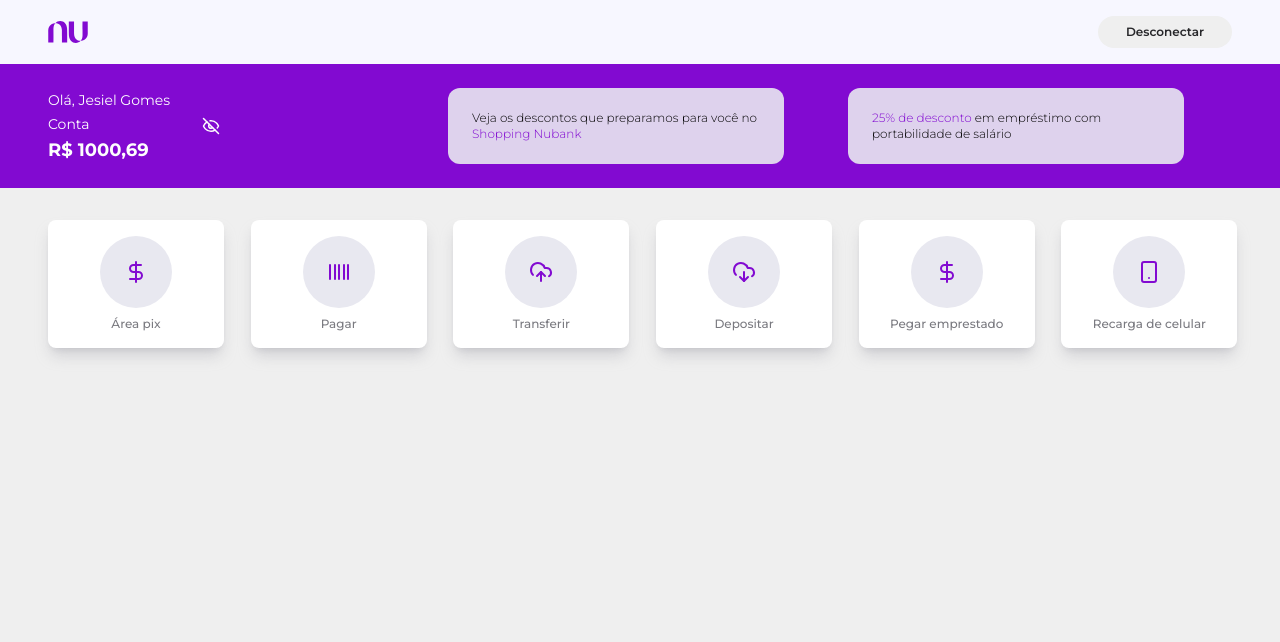
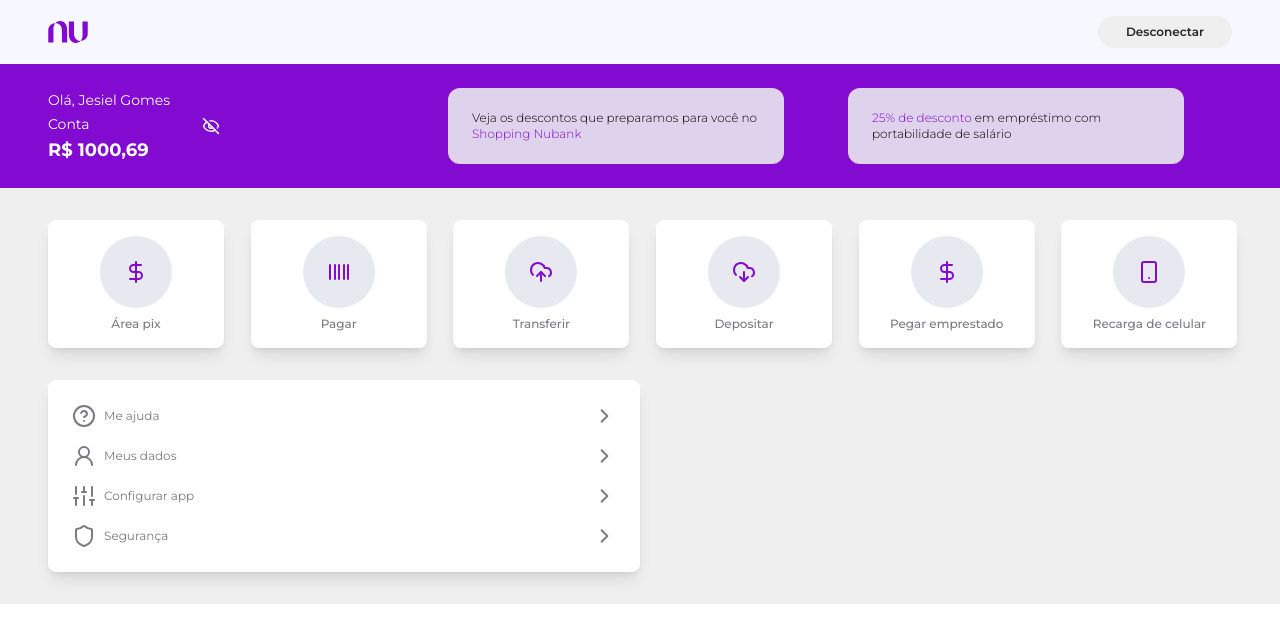
Before and after one commit to jesieldotdev/nubank-clone, a React (Vite) app: page / in a window 1280 px wide. Shown: the top 642 px of the page. Built offline with nearby package versions, Linux system fonts and the light colour scheme.

Commit message:
feat: menu

```diff
--- a/src/pages/Desktop/components/Card/index.tsx
+++ b/src/pages/Desktop/components/Card/index.tsx
@@ -11,7 +11,7 @@
     title
 }: CardProps) => {
     return (
-        <div className="bg-white rounded-lg flex flex-col py-4 gap-2 items-center text-center w-44 transition ease-in-out delay-50 hover:-translate-y-2  duration-50 shadow-zinc-400/40 shadow-lg">
+        <div className="bg-white rounded-lg flex flex-col py-4 gap-2 items-center text-center w-44 transition ease-in-out delay-50 hover:-translate-y-2  duration-50 shadow-lg">
             <div className="rounded-full p-6 bg-gray bg-[#e8e8f0]">
                 {icon}
             </div>
--- /dev/null
+++ b/src/pages/Desktop/components/Menu/index.tsx
@@ -0,0 +1,41 @@
+import { ChevronRight, CircleHelp, Cog, Shield, SlidersVertical, UserRound } from "lucide-react"
+import React from "react"
+
+interface MenuProps {
+
+}
+
+export const Menu = () => {
+    const items = [
+        {
+            name: 'Me ajuda',
+            icon: CircleHelp
+        },
+        {
+            name: 'Meus dados',
+            icon: UserRound
+        },
+        {
+            name: 'Configurar app',
+            icon: SlidersVertical
+        },
+        {
+            name: 'Segurança',
+            icon: Shield
+        },
+    ]
+    return (
+        <div className="p-6 rounded-lg flex flex-col justify-center bg-white w-2/4 mt-8 shadow-lg gap-4">
+            {
+                items.map(item =>
+                    <div className="flex
+            transition ease-in-out delay-50 hover:translate-x-2  duration-50 justify-between">
+                        <p className="flex w-full text-[#7a7a80] text-xs items-center"><item.icon className="mr-2" />{item.name}</p> <ChevronRight className="text-[#7a7a80]" />
+                        <hr className="h-px bg-zinc-600 border-0 dark:bg-gray-700"></hr>
+                    </div>
+                )
+            }
+
+        </div>
+    )
+}
--- a/src/pages/Desktop/index.tsx
+++ b/src/pages/Desktop/index.tsx
@@ -8,6 +8,7 @@
 import Deposit from '../../assets/deposit.svg';
 import { Barcode, DollarSign, DownloadCloud, Smartphone, Upload, UploadCloud } from "lucide-react"
 import SvgIcon from "../../components/SVG"
+import { Menu } from "./components/Menu"
 
 interface DesktopViewProps {
 
@@ -43,13 +44,15 @@
 
     ]
     return (
-        <div className="bg-[#efefef] h-screen">
+        <div className="bg-[#efefef] h-full">
             <div className='bg-customGray'>
                 <HeaderDesktop />
                 <Messages />
             </div>
 
-            <div className="px-12 py-8 grid md:grid-cols-4 lg:grid-cols-6 gap-8">
+            <div className="px-12 py-8">
+
+                <div className="grid md:grid-cols-4 lg:grid-cols-6 gap-8">
                     {
                         items.map(category =>
                             <Card
@@ -59,6 +62,10 @@
                                 title={category.name} />)
                     }
                 </div>
+
+                <Menu />
+
+            </div>
         </div>
     )
 }
```
Lines whose indentation alone changed are shown as unchanged.
